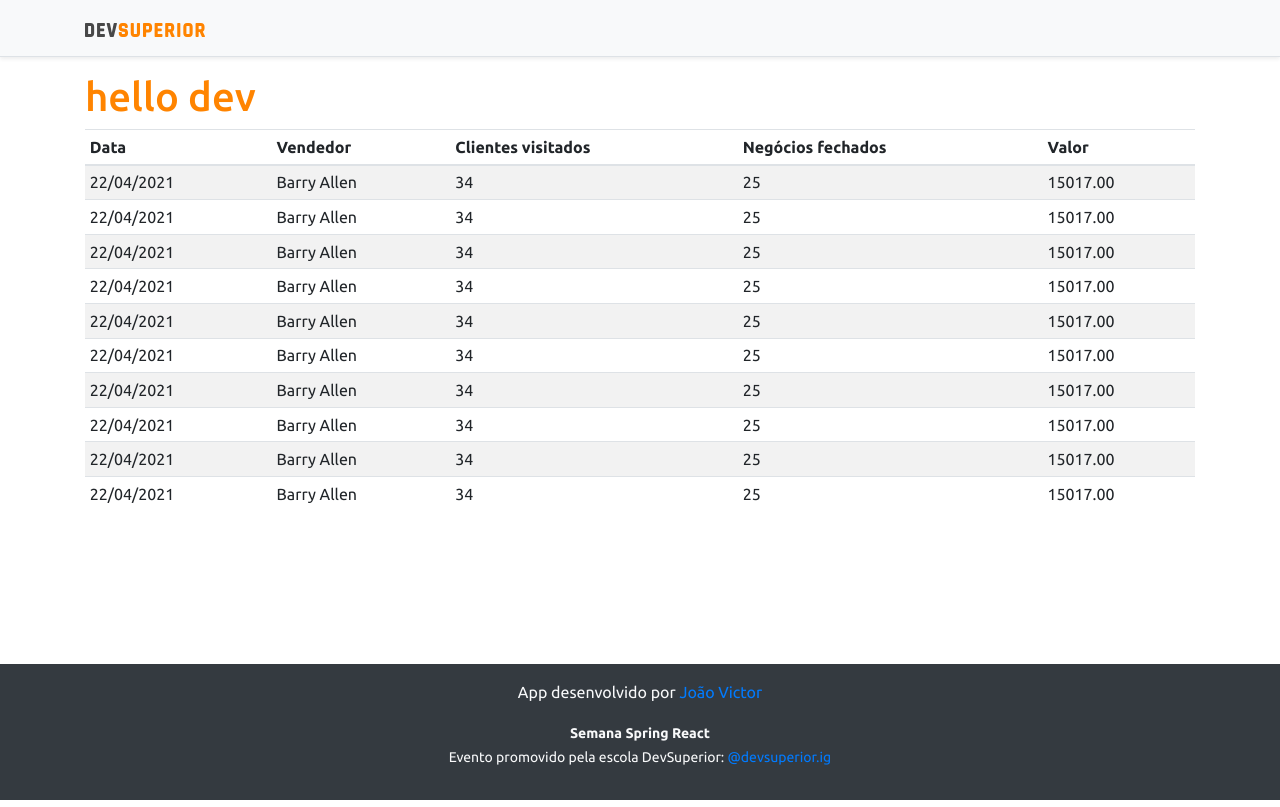
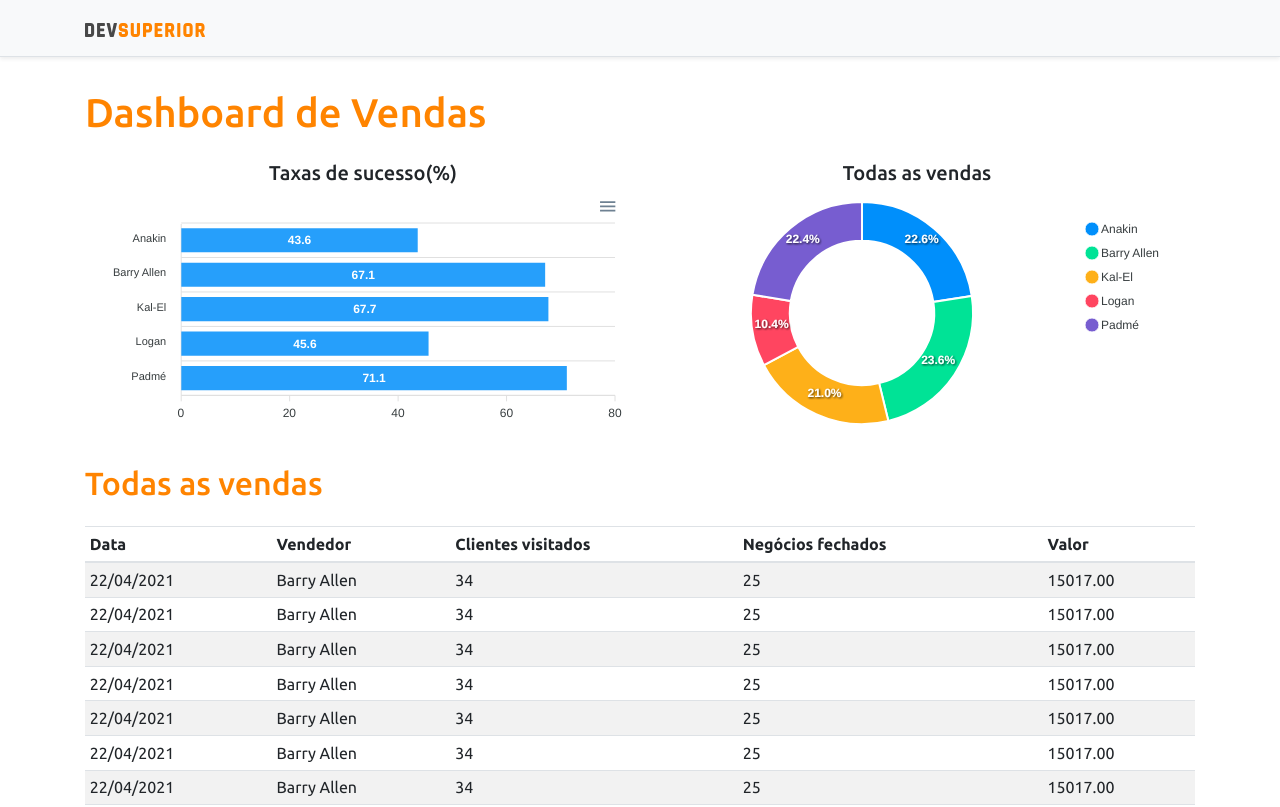
Before and after one commit to Dark1922/Semana-Dev-Superior, a React (Create React App) app in the folder frontend/: page / in a window 1280 px wide. Shown: the top 807 px of the page. Built offline with nearby package versions, Linux system fonts and the light colour scheme.

Commit message:
Static charts

```diff
--- a/frontend/package.json
+++ b/frontend/package.json
@@ -12,10 +12,12 @@
     "@types/node": "^12.0.0",
     "@types/react": "^17.0.0",
     "@types/react-dom": "^17.0.0",
+    "apexcharts": "^3.26.1",
     "bootstrap": "^4.6.0",
     "jquery": "1.9.1",
     "popper.js": "^1.16.1",
     "react": "^17.0.2",
+    "react-apexcharts": "^1.3.9",
     "react-dom": "^17.0.2",
     "react-scripts": "4.0.3",
     "typescript": "^4.1.2",
--- a/frontend/src/App.tsx
+++ b/frontend/src/App.tsx
@@ -1,15 +1,33 @@
+import DonutChart from "components/DonutChart";
+import BarChat from "components/BarChart";
 import DataTable from "components/DataTable";
 import Footer from "components/Footer";
 import NavBar from "components/NavBar";
 
-function App() {
+//col-sm-6 usa um expaço de grande de 6 unidade
+//px-3 um expaçamento padding no eixo x de 3 unidades horizontal , py vertical de 3
+function App() {//classe row do bootstrap vai organizar os componentes em uma linha
   return (
     <>
   <NavBar/>
 
   <div className="container">
 
-    <h1 className="text-primary">hello dev</h1>
+    <h1 className="text-primary py-3">Dashboard de Vendas</h1>
+
+    <div className="row px-3">
+      <div className="col-sm-6">
+      <h5 className="text-center">Taxas de sucesso(%)</h5>
+        <BarChat />
+      </div>
+      <div className="col-sm-6">
+        <h5 className="text-center">Todas as vendas</h5>
+        <DonutChart />
+      </div>
+      </div>
+      <div className="py-3">
+      <h2 className="text-primary">Todas as vendas</h2>
+      </div>
 
     <DataTable />
   </div>
--- /dev/null
+++ b/frontend/src/components/BarChart/index.tsx
@@ -0,0 +1,34 @@
+import Chart from 'react-apexcharts';
+const BarChat = () => { //barra de chat
+  //posso colcoar uma lógica de javascript antes do retorno
+  const options = {
+    plotOptions: {
+        bar: {
+            horizontal: true, //que ela é horizontal
+        }
+    },
+};
+
+const mockData = {
+    labels: {  //categorias da barra grafico
+        categories: ['Anakin', 'Barry Allen', 'Kal-El', 'Logan', 'Padmé']
+    },
+    series: [
+        {    //suas porcentagem
+            name: "% Sucesso",
+            data: [43.6, 67.1, 67.7, 45.6, 71.1]
+        }
+    ]
+};
+  return (
+    //parametros do meu chart , referenciando as variaveis acima
+    //... pega tudo que tem no options e reaproveita
+    //xaxis eixo x parametros dele do mockData
+    <Chart options={{...options, xaxis: mockData.labels}}
+           series={mockData.series}
+           type="bar" //typo gráfico de barras
+           height="240"//altura padrão de 240
+    />
+  );
+}
+export default BarChat;
--- /dev/null
+++ b/frontend/src/components/DonutChart/index.tsx
@@ -0,0 +1,22 @@
+import Chart from 'react-apexcharts';
+const DonutChart = () => { //barra de rosca circular
+  const mockData = {
+    series: [477138, 499928, 444867, 220426, 473088],
+    labels: ['Anakin', 'Barry Allen', 'Kal-El', 'Logan', 'Padmé']
+}
+
+const options = {
+    legend: {
+        show: true
+    }
+}
+  return (
+
+    <Chart options={{...options, labels: mockData.labels}}
+           series={mockData.series}
+           type="donut" //que é a rosca
+           height="240"
+    />
+  );
+}
+export default DonutChart;
```
Also changed, not shown: 1 other file (tests, documents, lock files or other folders).
